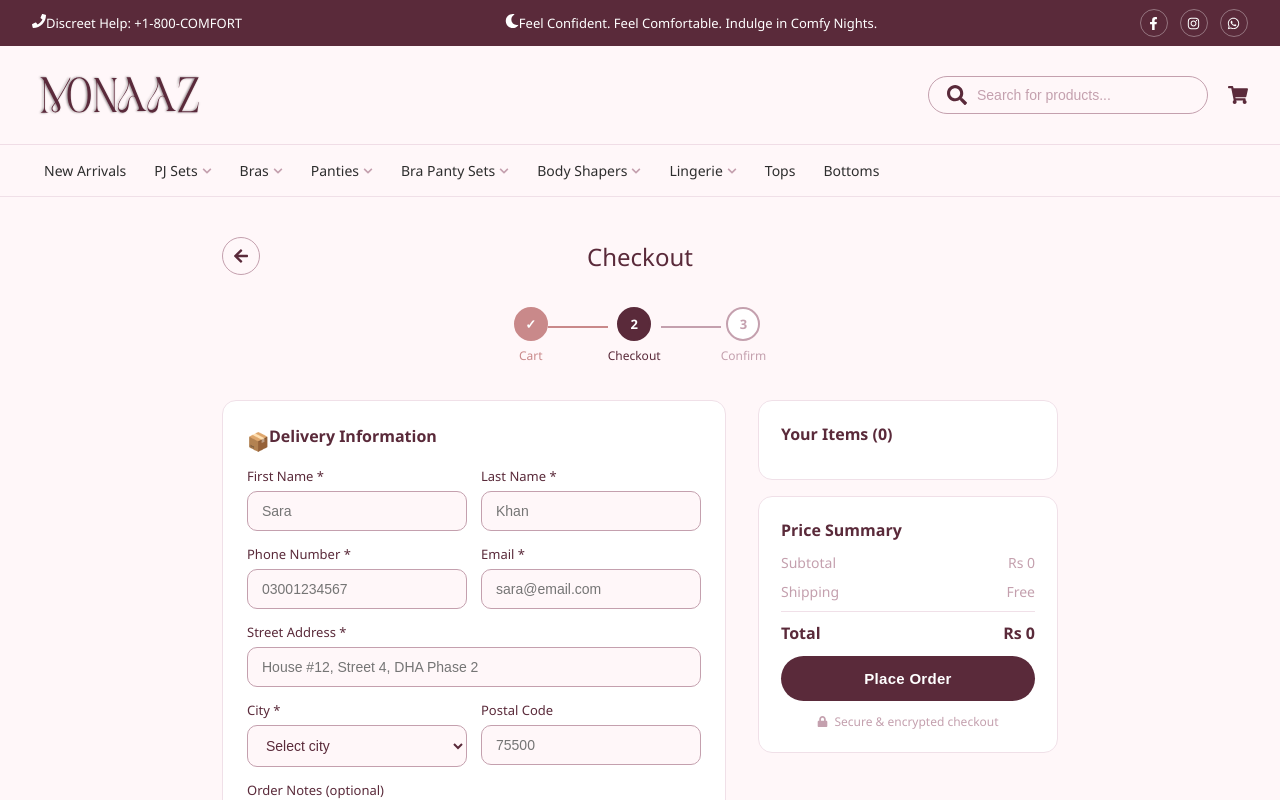
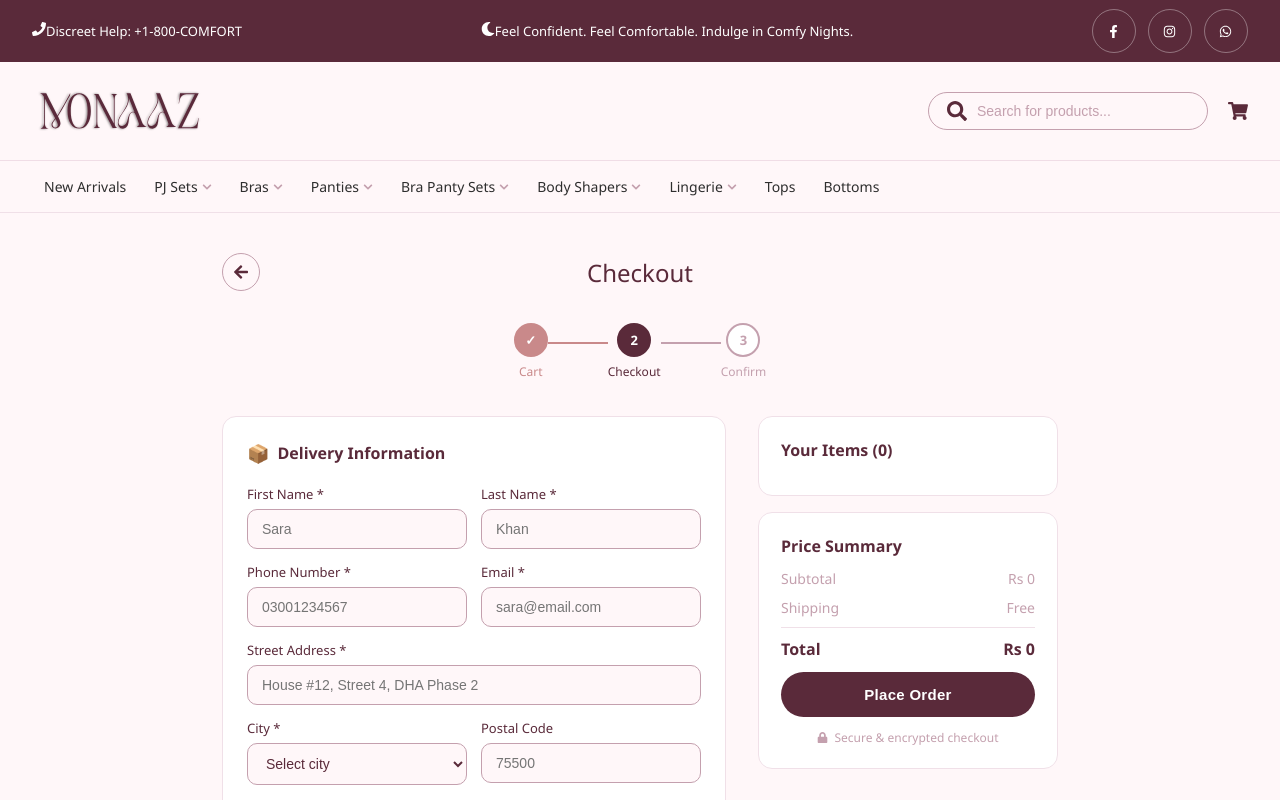
Before and after one commit to areej-png/Monaz-store, a React (Vite) app: page /checkout in a window 1280 px wide. Shown: the top 800 px of the page. Built offline with nearby package versions, Linux system fonts and the light colour scheme.

Commit message:
fix(header): fix tap target size and scope icon selector

```diff
--- a/src/styles/header.css
+++ b/src/styles/header.css
@@ -68,7 +68,7 @@
 
 /* Merged: .top-left svg + .icon (were identical — now one rule) */
 .top-left svg,
-.icon {
+.top-bar .icon {
   width: 14px;
   height: 14px;
   flex-shrink: 0;
@@ -120,8 +120,8 @@
   display: flex;
   align-items: center;
   justify-content: center;
-  width: 28px;
-  height: 28px;
+  width: 44px;
+  height: 44px;
   border-radius: 50%;
   border: 1px solid var(--topbar-icon-border);
   color: var(--topbar-text);
```
